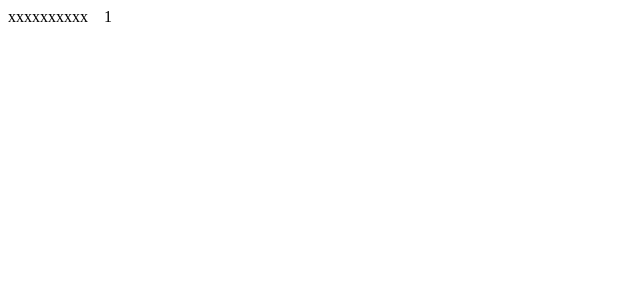
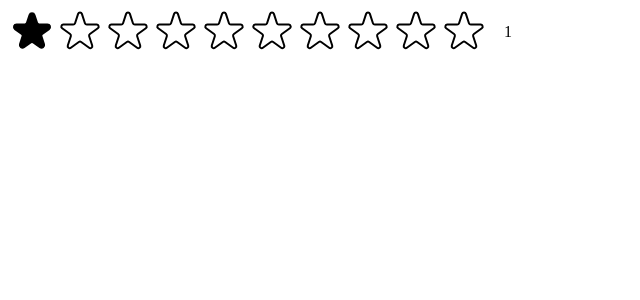
Before and after one commit to MostafaAE/usepopcorn-react, a React (Create React App) app: page / in a window 1280 px wide. Shown: the top 300 px of the page, without its empty margins (0-640 px from the left). Built offline with nearby package versions, Linux system fonts and the light colour scheme.

Commit message:
Implement star component

```diff
--- a/src/components/StarRating.js
+++ b/src/components/StarRating.js
@@ -1,4 +1,5 @@
 import { useState } from 'react';
+
 const containerStyle = {
   display: 'flex',
   gap: '16px',
@@ -13,6 +14,7 @@
   lineHeight: '1',
   margin: '0',
 };
+
 export default function StarRating({ maxRating = 5 }) {
   const [rating, setRating] = useState(1);
 
@@ -23,7 +25,15 @@
     <div style={containerStyle}>
       <div style={starContainerStyle}>
         {Array.from({ length: maxRating }, (_, i) => {
-          return <span>x</span>;
+          return (
+            <Star
+              key={i}
+              onRate={() => {
+                handleRating(i + 1);
+              }}
+              full={i + 1 <= rating}
+            />
+          );
         })}
       </div>
 
@@ -31,3 +41,42 @@
     </div>
   );
 }
+
+// Star Component
+const starStyle = {
+  height: '48px',
+  width: '48px',
+  display: 'block',
+  cursor: 'pointer',
+};
+
+function Star({ onRate, full }) {
+  return (
+    <span style={starStyle} role='button' onClick={onRate}>
+      {full ? (
+        <svg
+          xmlns='http://www.w3.org/2000/svg'
+          viewBox='0 0 20 20'
+          fill='#000'
+          stroke='#000'
+        >
+          <path d='M9.049 2.927c.3-.921 1.603-.921 1.902 0l1.07 3.292a1 1 0 00.95.69h3.462c.969 0 1.371 1.24.588 1.81l-2.8 2.034a1 1 0 00-.364 1.118l1.07 3.292c.3.921-.755 1.688-1.54 1.118l-2.8-2.034a1 1 0 00-1.175 0l-2.8 2.034c-.784.57-1.838-.197-1.539-1.118l1.07-3.292a1 1 0 00-.364-1.118L2.98 8.72c-.783-.57-.38-1.81.588-1.81h3.461a1 1 0 00.951-.69l1.07-3.292z' />
+        </svg>
+      ) : (
+        <svg
+          xmlns='http://www.w3.org/2000/svg'
+          fill='none'
+          viewBox='0 0 24 24'
+          stroke='#000'
+        >
+          <path
+            strokeLinecap='round'
+            strokeLinejoin='round'
+            strokeWidth='{2}'
+            d='M11.049 2.927c.3-.921 1.603-.921 1.902 0l1.519 4.674a1 1 0 00.95.69h4.915c.969 0 1.371 1.24.588 1.81l-3.976 2.888a1 1 0 00-.363 1.118l1.518 4.674c.3.922-.755 1.688-1.538 1.118l-3.976-2.888a1 1 0 00-1.176 0l-3.976 2.888c-.783.57-1.838-.197-1.538-1.118l1.518-4.674a1 1 0 00-.363-1.118l-3.976-2.888c-.784-.57-.38-1.81.588-1.81h4.914a1 1 0 00.951-.69l1.519-4.674z'
+          />
+        </svg>
+      )}
+    </span>
+  );
+}
```
